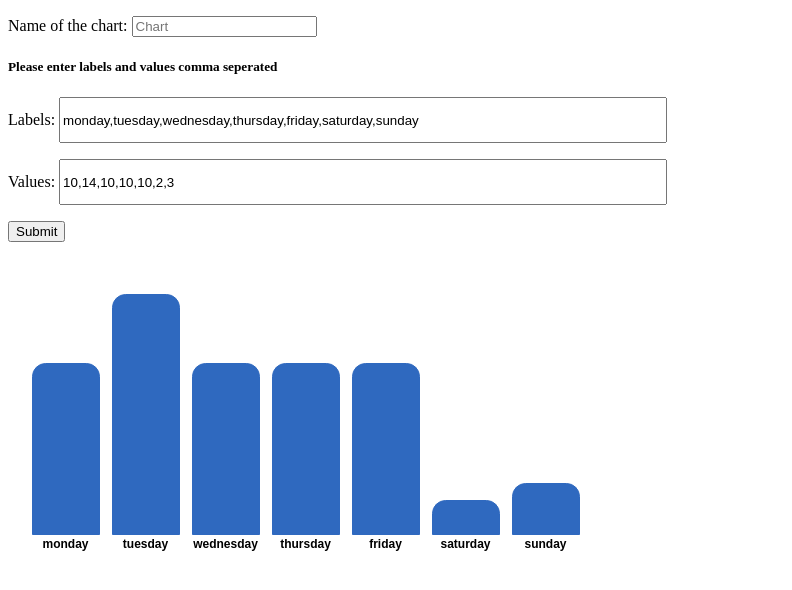
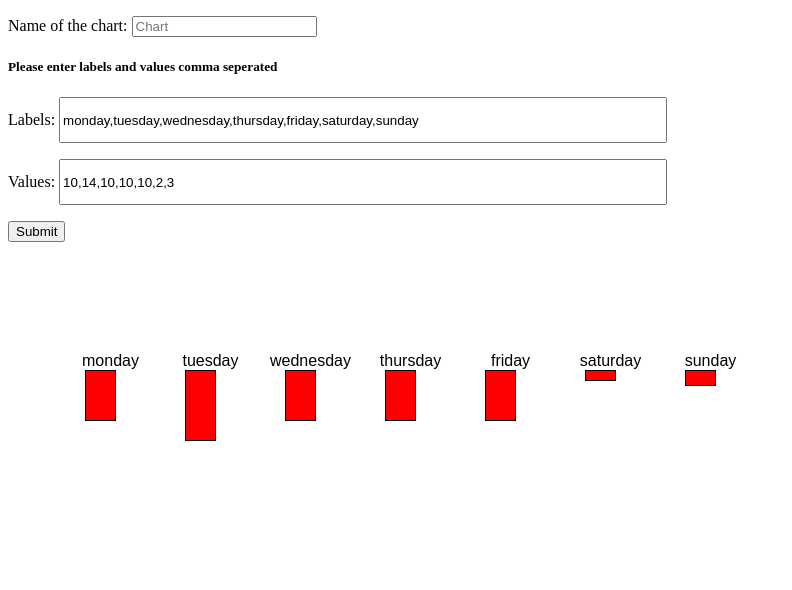
Before and after one commit to davidpenso/raphael.js, a plain HTML site: page raphaeljs_barchart_david_peso/index.html in a window 1280 px wide. Shown: the whole page, without its empty margins (0-792 px from the left). Drawn offline with nearby package versions, Linux system fonts and the light colour scheme.

Commit message:
barchart without the api

```diff
--- a/raphaeljs_barchart_david_peso/index.html
+++ b/raphaeljs_barchart_david_peso/index.html
@@ -13,9 +13,9 @@
         function getData(){
             var l= document.getElementById("labels").value.split(",");
             var v= document.getElementById("values").value.split(",");
-            var parent= document.body;
-            var child= document.getElementById("holder");
-            parent.removeChild(child);
+            //var parent= document.body;
+            //var child= document.getElementById("holder");
+            //parent.removeChild(child);
             drawChart(l, v);
         }
 
@@ -39,33 +39,21 @@
         }
 
         function drawChart(labels, data) {
-            var para = document.createElement("div");
-            para.setAttribute("id", "holder");
-            document.body.appendChild(para);
 
-            var r = Raphael("holder", 600, 300);
+            var paper = Raphael(80, 350, 800, 200);
 
-            var chart = r.g.barchart(10, 10, 580, 280, [data], {stacked: true, type: "soft"});
+            var xPos=5;
+             data.forEach(function(elem){
+                        var pos=elem*5;
+                        paper.rect(xPos,20,30,pos).attr({fill:'#ff0000'});
+                        xPos+=100;
+             });
+             var xPos2=30;
+             labels.forEach(function(elem){
+                    paper.text(xPos2, 10, elem).attr({fill: '#000000',"font-size": 16, "font-family": "Arial, Helvetica, sans-serif"});
+                    xPos2+=100;
+             });
 
-            chart.hover(function() {
-                // Create a popup element on top of the bar
-                this.flag = r.g.popup(this.bar.x, this.bar.y, (this.bar.value || "0")).insertBefore(this);
-            }, function() {
-                // hide the popup element with an animation and remove the popup element at the end
-                this.flag.animate({opacity: 0}, 300, function () {this.remove();});
-            });
-
-            r.g.txtattr = {font:"12px Fontin-Sans, Arial, sans-serif", fill:"#000", "font-weight": "bold"};
-
-            chart.label(labels);
-
-            for (var i = 0; i < chart.bars[0].length; i++) {
-                var bar = chart.bars[0][i];
-                if (bar.value >= 15) {
-                    bar.attr("fill", "#bf2f2f");
-                    bar.attr("stroke", "#bf2f2f");
-                }
-            }
         }
 
         window.onload = function() {
```
